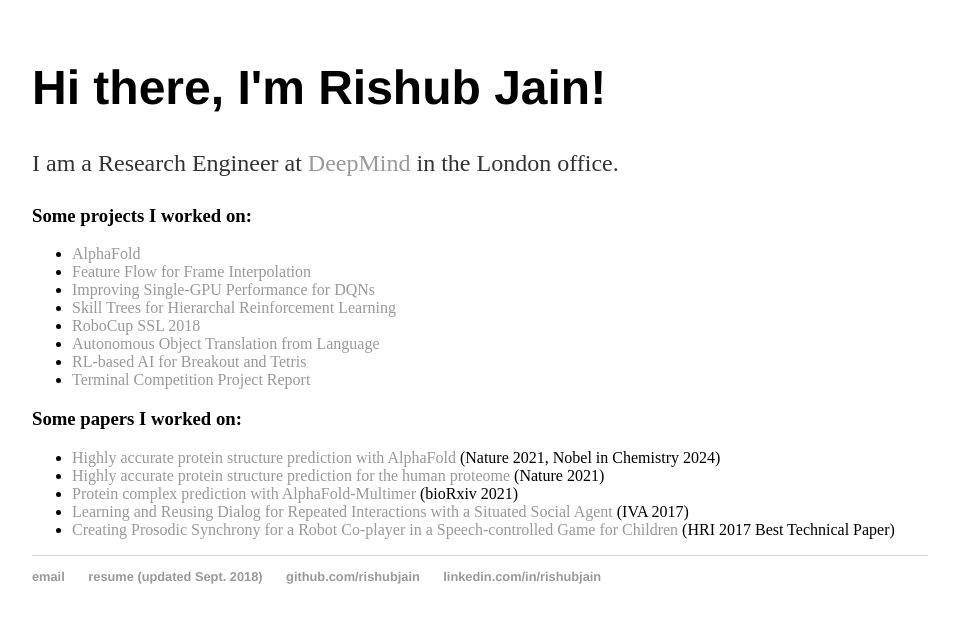
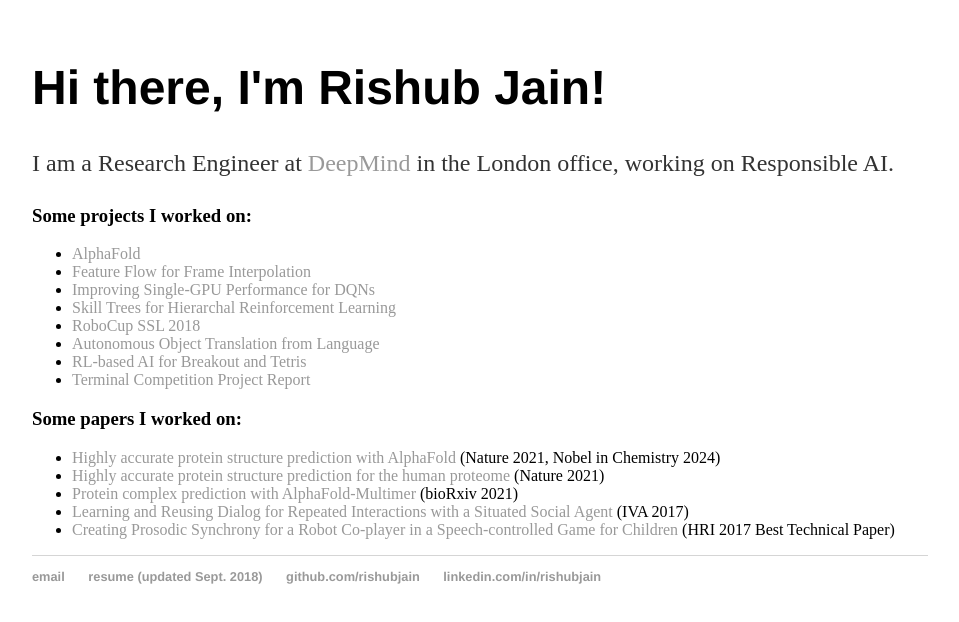
Before and after one commit to rishubjain/rishubjain.github.io, a plain HTML site: page index.html in a window 1280 px wide. Shown: the whole page, without its empty margins (160-1119 px from the left). Drawn offline with Linux system fonts and the light colour scheme.

Commit message:
Update index.html

```diff
--- a/index.html
+++ b/index.html
@@ -19,7 +19,7 @@
 		<div class="container">
     		<div class="blurb">
         		<h1>Hi there, I'm Rishub Jain!</h1>
-				<p>I am a Research Engineer at <a href="https://deepmind.com/">DeepMind</a> in the London office.</p>
+				<p>I am a Research Engineer at <a href="https://deepmind.com/">DeepMind</a> in the London office, working on Responsible AI.</p>
 
         		<h3>Some projects I worked on:</h3>
 				<ul>
```
